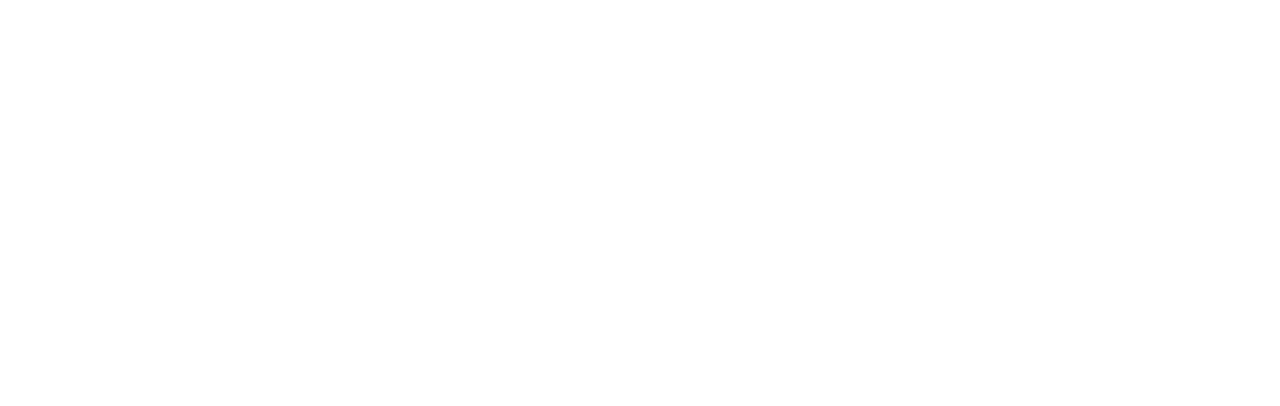
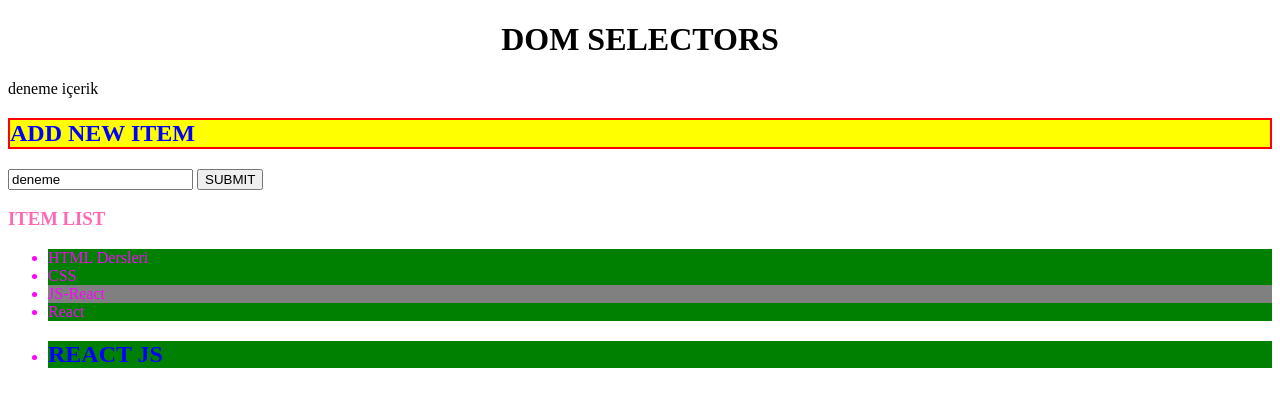
Before and after one commit to Kadir-Zeren/JS12-DOM_Intro, a plain HTML site: page index.html in a window 1280 px wide. Drawn offline with Linux system fonts and the light colour scheme.

Commit message:
dom selectors

```diff
--- a/index.html
+++ b/index.html
@@ -7,7 +7,29 @@
     <title>JS-12 DOM Intro</title>
   </head>
   <body>
-
-        <script src="selectors.js"></script>
+    <header id="header">
+      <h1 style="text-align: center">DOM SELECTORS</h1>
+    </header>
+    <main>
+      <section class="add-item">
+        deneme içerik
+        <h2 id="add-new-item">ADD NEW ITEM</h2>
+        <input id="input" type="text" value="deneme" />
+        <input id="btn" type="button" value="ADD" />
+      </section>
+      <section class="item-list">
+        <section id="new-sec">
+          <h3>ITEM LIST</h3>
+          <ul>
+            <li id="html-li" class="list">HTML</li>
+            <li class="list">CSS</li>
+            <li id="js-li" class="list">Javascript</li>
+            <li class="list">React</li>
+            <li id="react-li" class="list">Django</li>
+          </ul>
+        </section>
+      </section>
+    </main>
+    <script src="selectors.js"></script>
   </body>
 </html>
--- a/selectors.js
+++ b/selectors.js
@@ -0,0 +1,118 @@
+console.log("***** SELECTORS *****")
+
+document.title = "FS16 🚧"
+//*===========================================
+//*            GETELEMENTBYID()
+//*===========================================
+console.log(document.getElementById("add-new-item"))
+
+//? id'si add-new-item olan elementi secer
+const headerText = document.getElementById("add-new-item")
+console.log(headerText)
+
+//! secilen elementin style propertysini manipule ettik
+//? her sey key-value şeklinde yazılır.
+headerText.style.color = "blue"
+headerText.style.backgroundColor = "yellow"
+headerText.style.border = "2px solid red"
+//! NOTE: property 'ler de kebap-case değil camelCase notasyonu kullanılır.
+
+//? NOTE
+// headerText.style = "font-family: tahoma; font-size: 30px" //? CSS vari erişim
+
+//? id'si btn olan elementi secer
+const addBtn = document.getElementById("btn")
+console.log(addBtn)
+
+//? HTML elementlerininin İçerikleri okuma ve değiştirme
+//?----------------------------------------
+const htmlLi = document.getElementById("html-li")
+htmlLi.style.color = "red"
+
+//? bir text elementinin içeriği aşağıdaki attribute'ler ile degisitirlebilir.
+//! textContent, innerText, innerHTML
+console.log(htmlLi.textContent)
+htmlLi.textContent = "HTML5"
+htmlLi.textContent = "<h2>HTML5</h2>"
+
+document.getElementById("js-li").innerText = "JS"
+document.getElementById("js-li").innerText = "<h2>JS</h2>"
+
+document.getElementById("react-li").innerHTML = "React JS"
+document.getElementById("react-li").innerHTML =
+  "<h2 style='color: blue'>REACT JS</h2>"
+
+//?! input'ların degerinin okunması/yazılması
+const myInput = document.getElementById("input")
+console.log(myInput.value)
+
+addBtn.value = "SUBMIT"
+//*===========================================
+//*          GETELEMENTSBYTAGNAME()
+//*===========================================
+const allLi = document.getElementsByTagName("li")
+console.log(allLi) //? HTML Collection
+
+//?HTML collection'daki her bir elemente indisleme ile erişilebilir.
+console.log(allLi[1].textContent)
+allLi[2].textContent = "JS-React"
+
+//? Tplu bir şekilde erişim için for yapıları kullanılabilir.
+for (let li of allLi) {
+  console.log(li.textContent)
+}
+
+//! array-like grubunda direk array metotları kulanılamamz.
+// allLi.forEach((li) => console.log(li))
+
+//? Çözüm olarak array-like grubu array'e çevirilebilri.
+
+//? 1-spread
+const arrAllLi = [...allLi]
+console.log(arrAllLi)
+arrAllLi.forEach((li) => (li.style.color = "fuchsia"))
+
+//? 2-array.from()
+console.log(Array.from(allLi))
+Array.from(allLi).map((li) => (li.style.backgroundColor = "green"))
+//*===========================================
+//*          GETELEMENTSBYCLASSNAME()
+//*===========================================
+const myList = document.getElementsByClassName("list")
+console.log(myList) //? HTML Collection
+
+myList[0].innerText = "HTML Dersleri"
+
+//? Ornek
+document.getElementsByClassName("item-list")[0].style.color = "hotpink"
+
+//* ========================================
+//*              QUERYSELECTOR()
+//* ========================================
+// ! Query Selector ile id, tag, class seçilebilir.
+//! bu secici akısta gördügü ilk elementi secer.
+
+//? id almak için (#)
+console.log(document.querySelector("#btn"))
+
+//? class almak için (.)
+console.log(document.querySelector(".item-list"))
+
+//? tag almak için
+console.log(document.querySelector("li")) //? ilk gördugu elementi secer
+
+//? CSS selectorleri querySelector ile kullanılabilir.
+const myH3 = document.querySelector("main section.item-list h3")
+console.log(myH3)
+
+const xyz = document.querySelector(".item-list ul li:nth-child(3)")
+xyz.style.backgroundColor = "gray"
+
+//* ========================================
+//*              QUERYSELECTORALL()
+//* ========================================
+const liste = document.querySelectorAll(".item-list .list")
+console.log(liste) //? NodeList
+
+//* querySelectorAll bir nodelist dondurur. Nodelist dahili olarak forEach metodunu barindirir. Ama istenirse spread veya Array.from() ile yine Array'e donusum yapilabilir.
+liste.forEach((li) => console.log(li.innerText))
```
